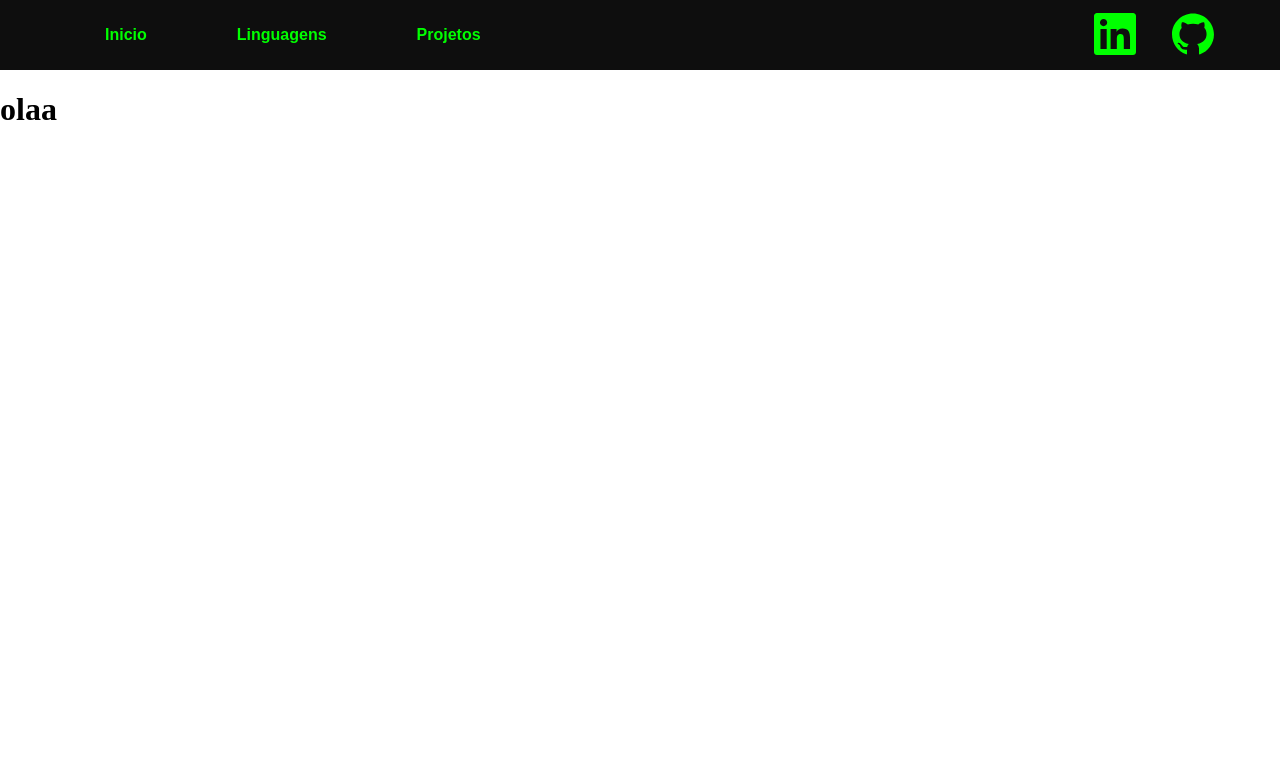
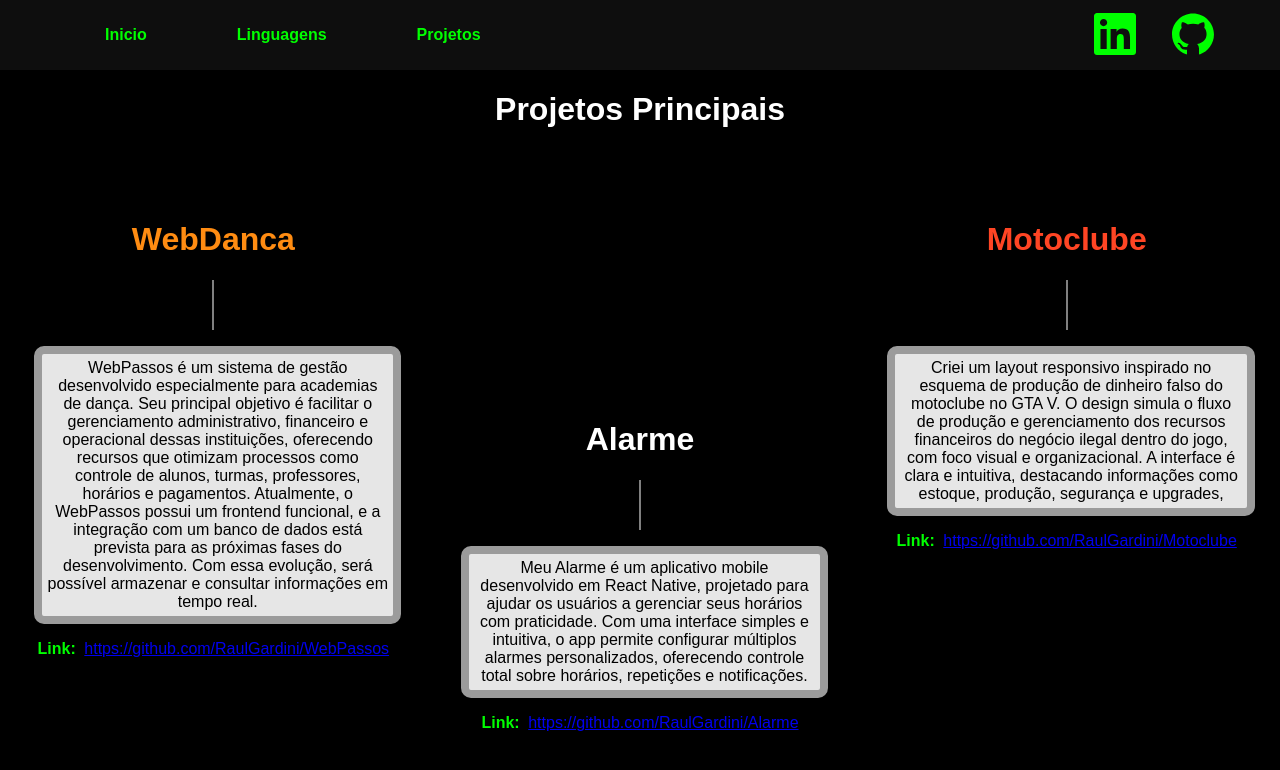
Before and after one commit to RaulGardini/Raul-Portfolio, a React (Create React App) app: page /Projetos in a window 1280 px wide. Shown: the top 770 px of the page. Built offline with nearby package versions, Linux system fonts and the light colour scheme.

Commit message:
feat: pagina de projetos

```diff
--- /dev/null
+++ b/src/paginas/projetos/Projetos.css
@@ -0,0 +1,69 @@
+.titulo{
+width: 100%;
+text-align: center;
+}
+
+main{
+    font-family: Arial, Helvetica, sans-serif;
+}
+
+.projetos{
+    background-color: black;
+}
+
+.projeto1{
+    h1{
+        color: #FF8C12;
+    }
+    width: 35%;
+    height: 69vh;
+    padding-top: 50px;
+    text-align: center;
+}
+
+.projeto2{
+    h1{
+        color: #FFFFFF;
+    }
+    width: 35%;
+    padding-top: 250px;
+    text-align: center;
+}
+
+.projeto3{
+    h1{
+        color: #FF4524;
+    }
+    width: 35%;
+    padding-top: 50px;
+    text-align: center;
+}
+
+.linha {
+    height: 50px; /* ou outro valor conforme necessário */
+    width: 0;
+    border-left: 2px solid gray;
+    margin: 10px auto; /* centraliza a linha horizontalmente */
+}
+
+h4{
+    color: #00FF00;
+    margin: 0;
+    margin-right: 2%;
+    justify-content: center;
+}
+
+.link{
+    display: flex;
+    justify-content: center;
+}
+
+.textos{
+    margin-left: 8%;
+    padding: 5px;
+    color: rgb(0, 0, 0);
+    background-color: rgb(230, 230, 230);
+    width: 80%;
+    border-radius: 10px;
+    border: 8px solid rgb(155, 155, 155);
+}
--- a/src/paginas/projetos/Projetos.jsx
+++ b/src/paginas/projetos/Projetos.jsx
@@ -1,11 +1,45 @@
 import React from "react";
 import Footer from "../../componentes/Footer";
+import './Projetos.css'
 
 function Projetos() {
-    return(
+    return (
         <>
-        <Footer/>
-        <h1>olaa</h1>
+            <main>
+                <Footer />
+                <div className="projetos">
+                    <div className="titulo"><h1>Projetos Principais</h1></div>
+                    <div className="displayflex">
+                        <div className="projeto1">
+                            <h1>WebDanca</h1>
+                            <div className="linha"></div>
+                            <p className="textos">WebPassos é um sistema de gestão desenvolvido especialmente para academias de dança. Seu principal objetivo é facilitar o gerenciamento administrativo, financeiro e operacional dessas instituições, oferecendo recursos que otimizam processos como controle de alunos, turmas, professores, horários e pagamentos. Atualmente, o WebPassos possui um frontend funcional, e a integração com um banco de dados está prevista para as próximas fases do desenvolvimento. Com essa evolução, será possível armazenar e consultar informações em tempo real.</p>
+                            <div className="link">
+                            <h4>Link:</h4>
+                            <a href="https://github.com/RaulGardini/WebPassos">https://github.com/RaulGardini/WebPassos</a>
+                            </div>
+                        </div>
+                        <div className="projeto2">
+                            <h1>Alarme</h1>
+                            <div className="linha"></div>
+                            <p className="textos">Meu Alarme é um aplicativo mobile desenvolvido em React Native, projetado para ajudar os usuários a gerenciar seus horários com praticidade. Com uma interface simples e intuitiva, o app permite configurar múltiplos alarmes personalizados, oferecendo controle total sobre horários, repetições e notificações.</p>
+                            <div className="link">
+                            <h4>Link:</h4>
+                            <a href="https://github.com/RaulGardini/Alarme">https://github.com/RaulGardini/Alarme</a>
+                            </div>
+                        </div>
+                        <div className="projeto3">
+                            <h1>Motoclube</h1>
+                            <div className="linha"></div>
+                            <p className="textos">Criei um layout responsivo inspirado no esquema de produção de dinheiro falso do motoclube no GTA V. O design simula o fluxo de produção e gerenciamento dos recursos financeiros do negócio ilegal dentro do jogo, com foco visual e organizacional. A interface é clara e intuitiva, destacando informações como estoque, produção, segurança e upgrades,</p>
+                            <div className="link">
+                            <h4>Link:</h4>
+                            <a href="https://github.com/RaulGardini/Motoclube">https://github.com/RaulGardini/Motoclube</a>
+                            </div>
+                        </div>
+                    </div>
+                </div>
+            </main>
         </>
     )
 }
```
